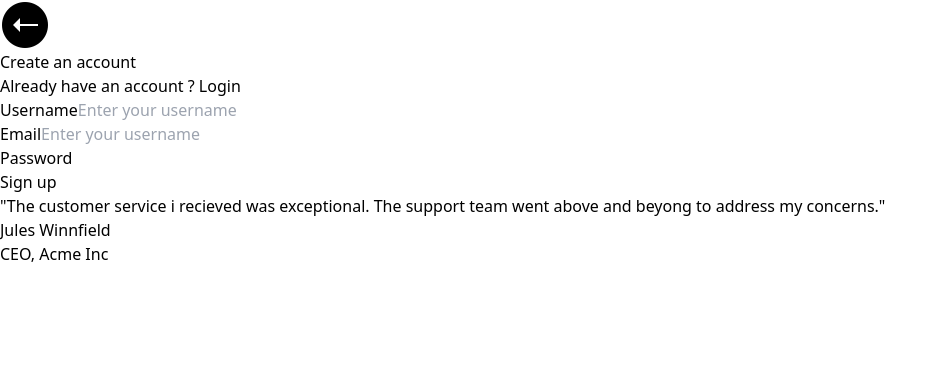
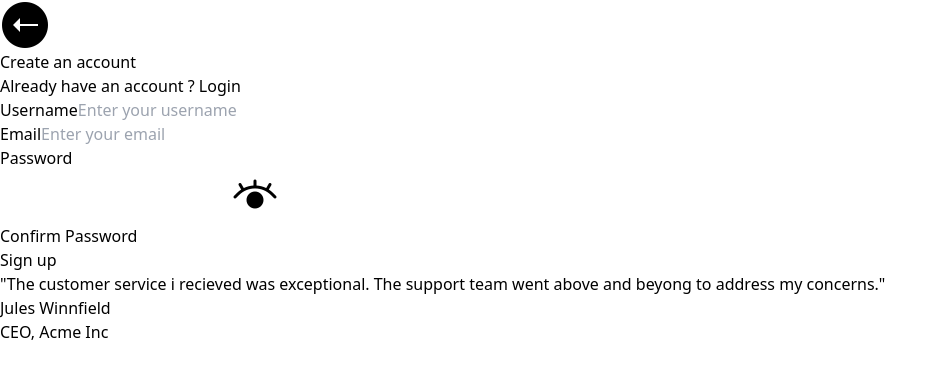
Before and after one commit to Santosh9009/Medium-Blog-App, a React (Vite) app in the folder frontend/: page /signup in a window 1280 px wide. Shown: the top 378 px of the page, without its empty margins (0-948 px from the left). Built offline with nearby package versions, Linux system fonts and the light colour scheme.

Commit message:
added confirm password

```diff
--- a/frontend/src/Component/Auth.tsx
+++ b/frontend/src/Component/Auth.tsx
@@ -3,11 +3,12 @@ import { signuptype } from "@santosh_pati/medium-common";
 import { Link, useNavigate } from "react-router-dom";
 import axios from "axios";
 import { BACKEND_URL } from "../config";
-import { getRandomColor } from "../assets/Color"
-import '../App.css'
-import { toast } from 'react-toastify';
-import img from '../assets/icons8-back-50.png'
-
+import { getRandomColor } from "../assets/Color";
+import "../App.css";
+import { toast } from "react-toastify";
+import img from "../assets/icons8-back-50.png";
+import eye from "../assets/icons8-view-48.png";
+import cross from "../assets/icons8-cross-50.png";
 
 export const Auth = ({ type }: { type: "Signup" | "Signin" }) => {
   const navigate = useNavigate();
@@ -16,18 +17,26 @@ export const Auth = ({ type }: { type: "Signup" | "Signin" }) => {
     name: "",
     password: "",
   });
+  const [confirmPassword, setConfirmPassword] = useState<string>("");
+  const [showPassword, setShowPassword] = useState<boolean>(false);
 
   async function Sendrequest(e: React.FormEvent) {
     e.preventDefault(); // Prevent default form submission behavior
     try {
+      if (postInputs.password !== confirmPassword) {
+        toast.error("Passwords do not match");
+        return;
+      }
+
       const response = await axios.post(
-        `${BACKEND_URL}/api/v1/user/${type === "Signup" ? "signup" : "signin"}`, postInputs
+        `${BACKEND_URL}/api/v1/user/${type === "Signup" ? "signup" : "signin"}`,
+        postInputs
       );
       const jwt = response.data.token;
       localStorage.setItem("token", jwt);
-      localStorage.setItem('color', getRandomColor());
+      localStorage.setItem("color", getRandomColor());
       navigate("/blogs");
-      setTimeout(() => toast.success(`${type} Successully!`), 500);
+      setTimeout(() => toast.success(`${type} Successfully!`), 500);
     } catch (e) {
       setTimeout(() => toast.error(`${type} Failed!`), 500);
     }
@@ -36,8 +45,13 @@ export const Auth = ({ type }: { type: "Signup" | "Signin" }) => {
   return (
     <>
       <div className="h-screen flex justify-center items-center fade-in">
-    <Link to={'/'}  className="absolute top-5 left-5 hover:opacity-50"><img src={img} alt="" /></Link>
-      <form onSubmit={Sendrequest} className="flex flex-col gap-3 justify-center md:w-[65%] lg:w-[45%]">
+        <Link to={"/"} className="absolute top-5 left-5 hover:opacity-50">
+          <img src={img} alt="" />
+        </Link>
+        <form
+          onSubmit={Sendrequest}
+          className="flex flex-col gap-3 justify-center md:w-[65%] lg:w-[45%]"
+        >
           <div className="w-full font-extrabold text-3xl lg:text-4xl text-center inline-block">
             {type === "Signup" ? "Create an account" : "Login to the account"}
           </div>
@@ -45,7 +59,7 @@ export const Auth = ({ type }: { type: "Signup" | "Signin" }) => {
           <div className="font-medium text-base md:text-lg text-center text-slate-500 mb-5">
             {type === "Signup"
               ? "Already have an account ?"
-            : "Dont have an account ?"}
+              : "Don't have an account ?"}
             <Link
               className="underline text-blue-500"
               to={type === "Signup" ? "/signin" : "/signup"}
@@ -90,7 +104,7 @@ export const Auth = ({ type }: { type: "Signup" | "Signin" }) => {
               type="email"
               minLength={5}
               className="border rounded w-full py-2 px-3 focus:outline-none focus:ring focus:border-blue-300"
-            placeholder="Enter your username"
+              placeholder="Enter your email"
               onChange={(e) => {
                 setPostInputs((c) => ({
                   ...c,
@@ -107,9 +121,10 @@ export const Auth = ({ type }: { type: "Signup" | "Signin" }) => {
             >
               Password
             </label>
+            <div className="relative">
               <input
                 id="password"
-            type="password"
+                type={showPassword ? "text" : "password"}
                 minLength={5}
                 className="border rounded w-full py-2 px-3 focus:outline-none focus:ring focus:border-blue-300"
                 onChange={(e) => {
@@ -120,9 +135,43 @@ export const Auth = ({ type }: { type: "Signup" | "Signin" }) => {
                 }}
                 required
               />
+              <button
+                type="button"
+                className="absolute top-1/2 right-3 transform -translate-y-1/2 focus:outline-none"
+                onClick={() => setShowPassword(!showPassword)}
+              >
+                {showPassword ? (
+                  <img className="w-6 h-6 md:w-8 md:h-8" src={cross} alt="" />
+                ) : (
+                 <img className="w-6 h-6 md:w-8 md:h-8" src={eye} alt="" />
+                )}
+              </button>
+            </div>
           </div>
 
-        <button type="submit" className="w-full bg-black px-6 py-3 text-white font-medium text-lg rounded-md active:bg-blue-500">
+          {type === "Signup" && (
+            <div className="mb-4">
+              <label
+                htmlFor="confirmPassword"
+                className="block text-gray-700 text-sm md:text-lg font-bold mb-2"
+              >
+                Confirm Password
+              </label>
+              <input
+                id="confirmPassword"
+                type="password"
+                minLength={5}
+                className="border rounded w-full py-2 px-3 focus:outline-none focus:ring focus:border-blue-300"
+                onChange={(e) => setConfirmPassword(e.target.value)}
+                required
+              />
+            </div>
+          )}
+
+          <button
+            type="submit"
+            className="w-full bg-black px-6 py-3 text-white font-medium text-lg rounded-md active:bg-blue-500"
+          >
             {type === "Signup" ? "Sign up" : "Sign in"}
           </button>
         </form>
```
Also changed, not shown: frontend/src/assets/icons8-cross-50.png (added), frontend/src/assets/icons8-view-48.png (added). Lines whose indentation alone changed are shown as unchanged.
